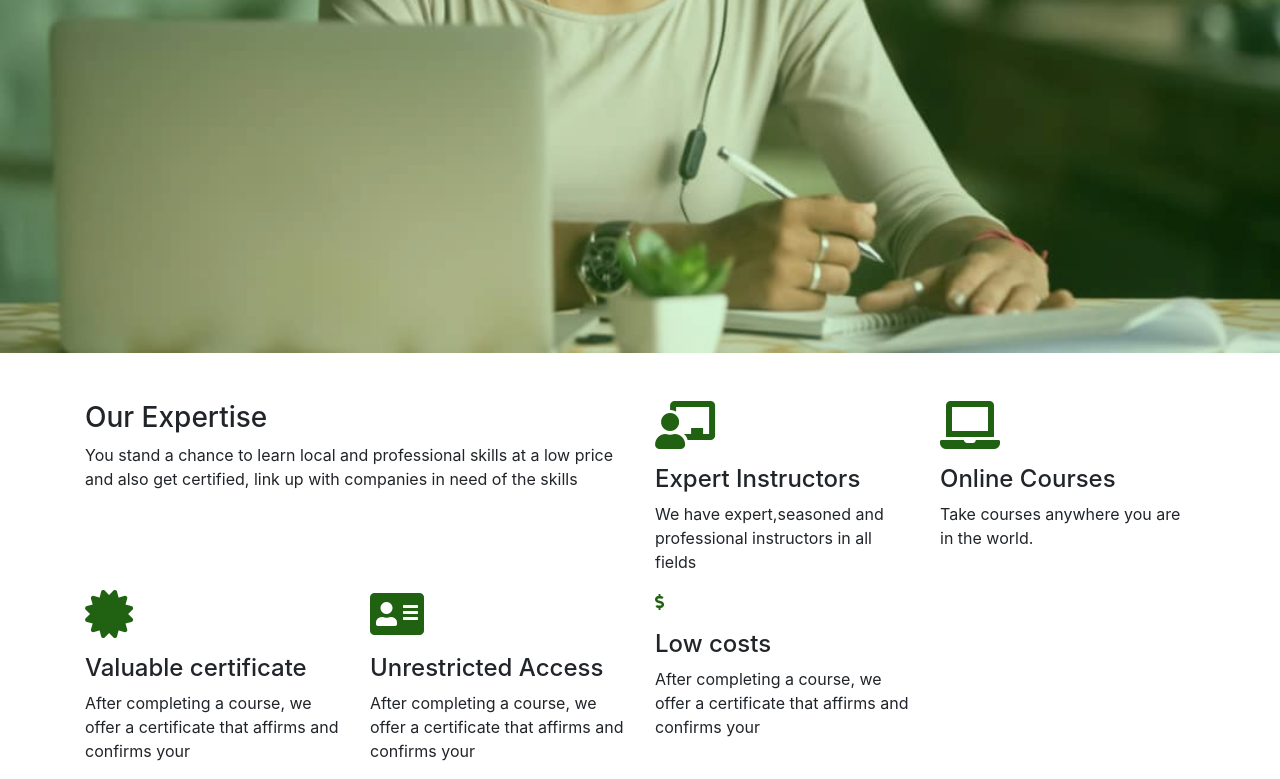
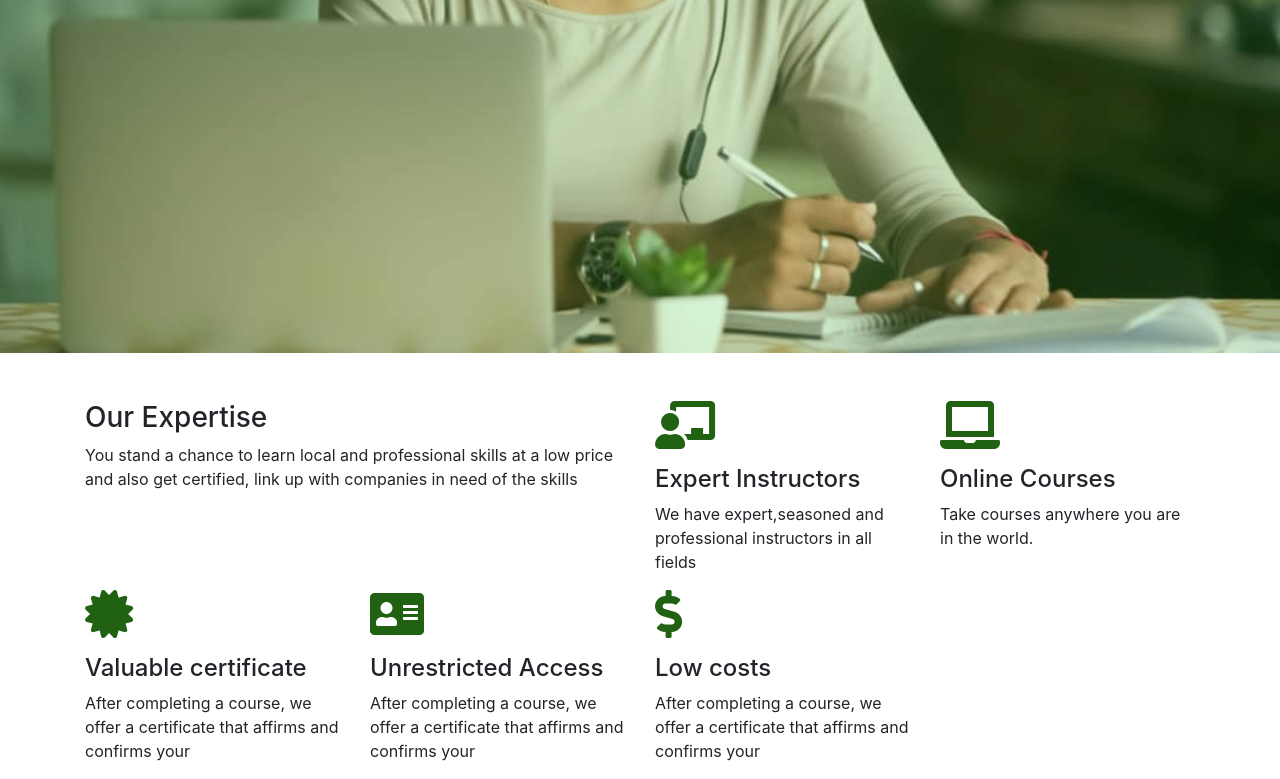
Before and after one commit to Oluwaniphise/Mirademy, a plain HTML site: page index.html in a window 1280 px wide. Shown: the part 580-1359 px from the top of the page. Drawn offline with Linux system fonts and the light colour scheme.

Commit message:
initial commit

```diff
--- a/index.html
+++ b/index.html
@@ -109,7 +109,7 @@
 </div>
 
 <div class="col-md-3">
-  <p><i class="fas fa-dollar-sign"></i></p>
+  <p><i class="fas fa-dollar-sign fa-3x"></i></p>
   <h4>Low costs</h4>
   <p>After completing a course, we offer a certificate that affirms and confirms your</p>
 </div>
```
